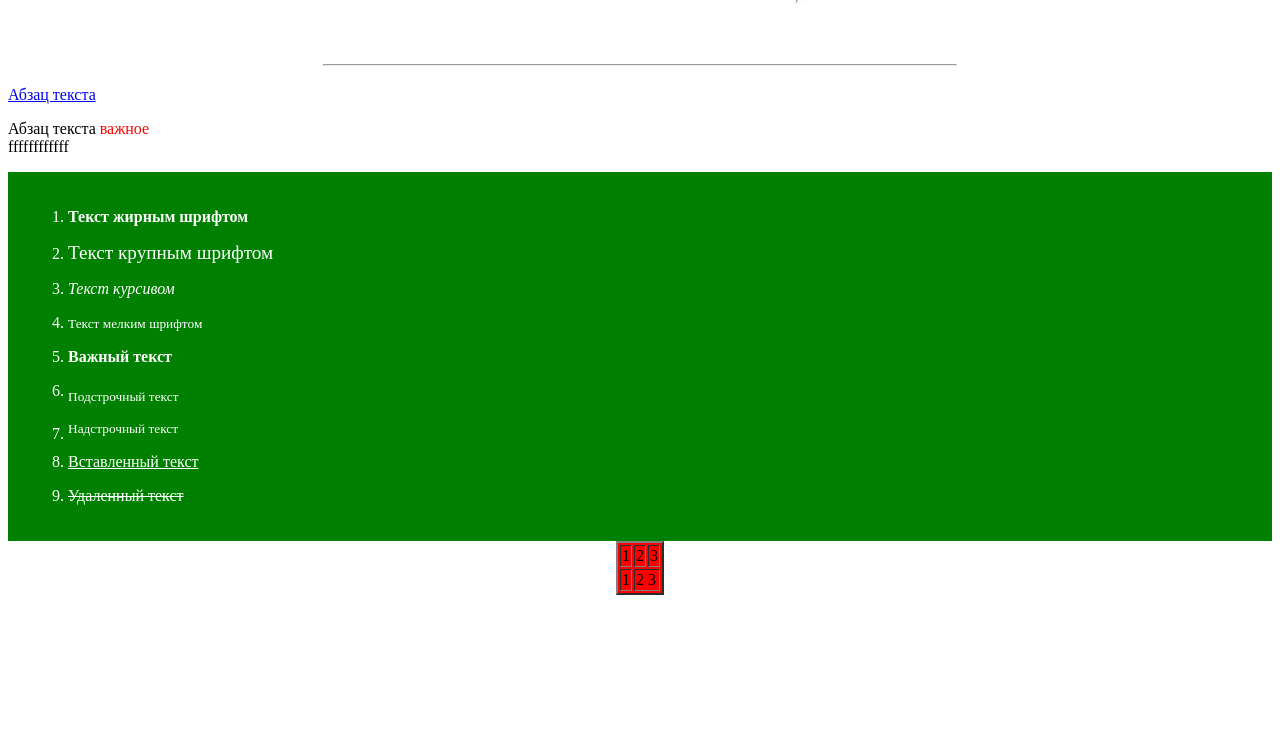
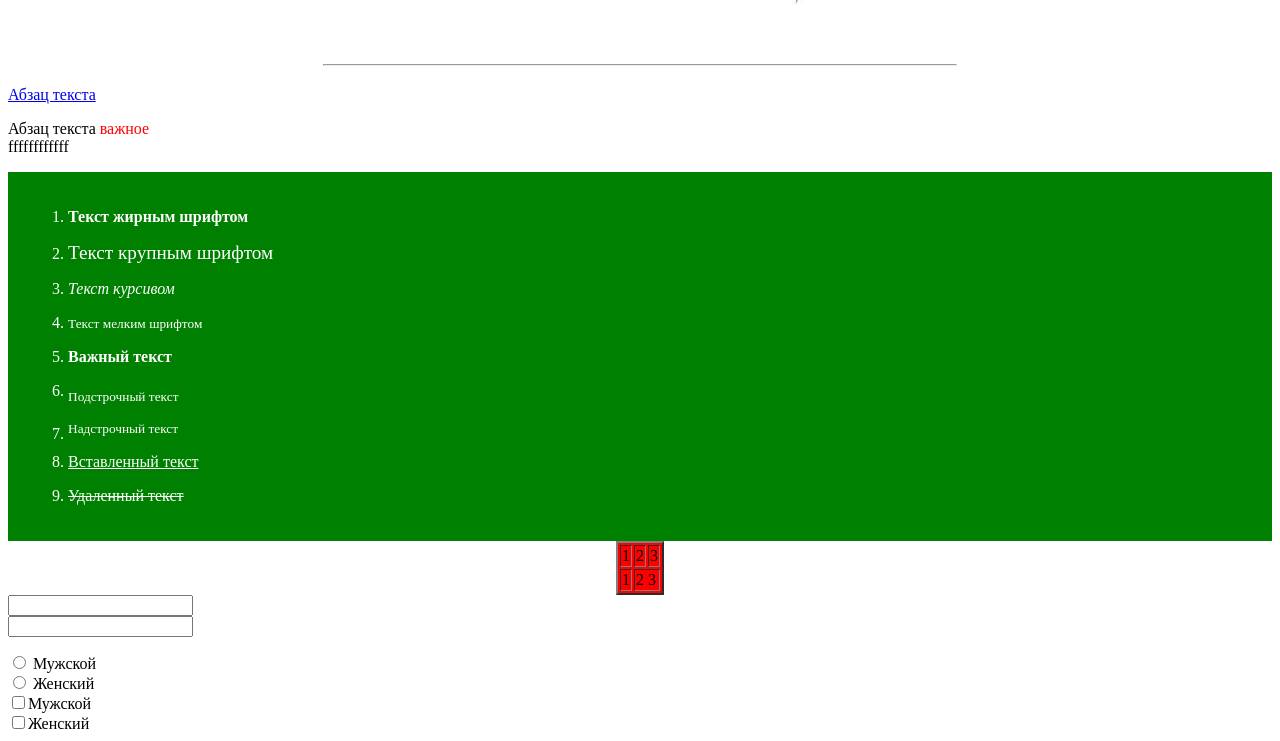
Before and after one commit to fermateka/fermateka.github.io, a plain HTML site: page index.html in a window 1280 px wide. Shown: the part 1038-1779 px from the top of the page. Before the commit the page ends 1641 px from the top, so only its background shows below. Drawn offline with Linux system fonts and the light colour scheme.

Commit message:
v12-2511

```diff
--- a/index.html
+++ b/index.html
@@ -47,5 +47,16 @@
 	  <td colspan="2">2 3</td>
 	</tr>
   </table>
+
+  <form>
+    <input type="text" name="имя пользователя" /> <br />
+    <input type="password" name="пароль" />
+  </form>
+
+  <input type="radio" name="gender" value="male" /> Мужской <br />
+  <input type="radio" name="gender" value="female" /> Женский <br />
+
+  <input type="checkbox" name="gender" value="1" />Мужской <br />
+  <input type="checkbox" name="gender" value="2" />Женский <br />
 </body>
 </html>
```
